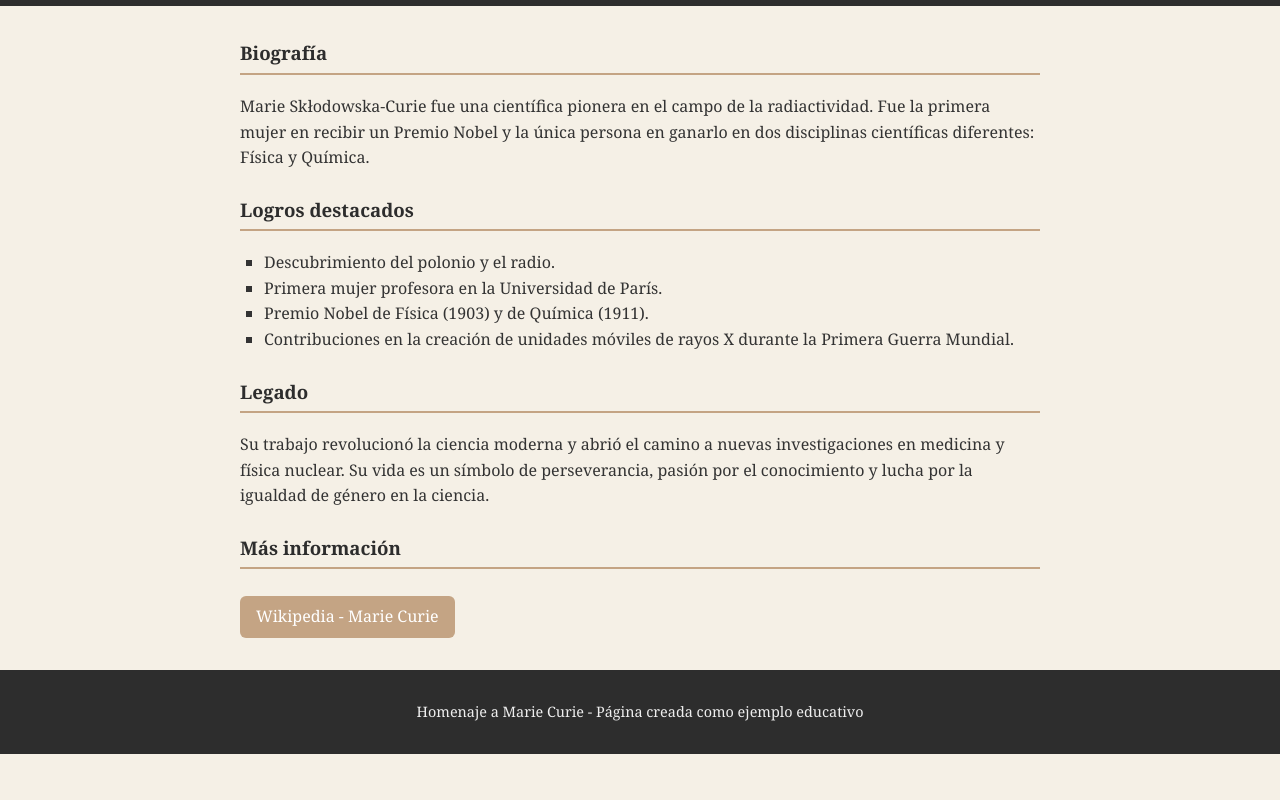
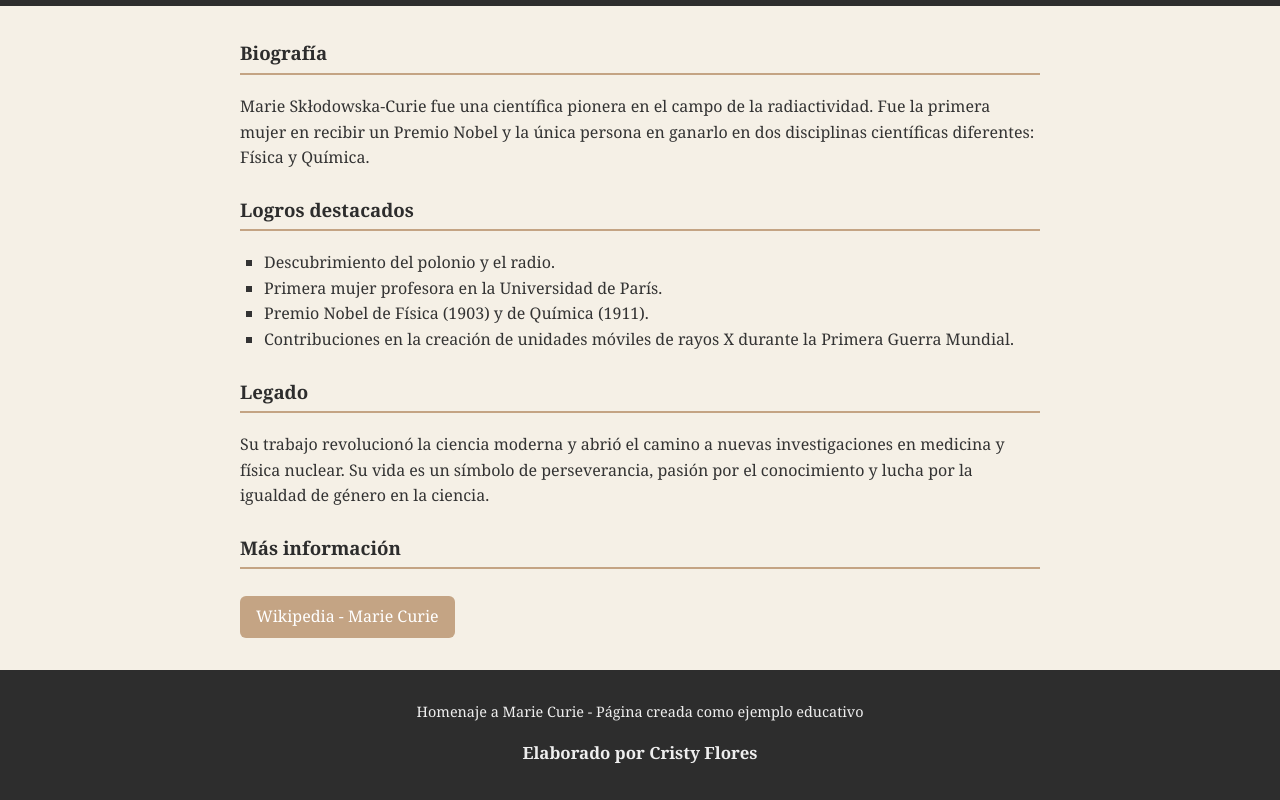
Before and after one commit to crstymfz/main, a plain HTML site: page main/index.html in a window 1280 px wide. Shown: the part 331-1131 px from the top of the page. Before the commit the page ends 1085 px from the top, so only its background shows below. Drawn offline with Linux system fonts and the light colour scheme.

Commit message:
Update index.html
actualización de footer

```diff
--- a/main/index.html
+++ b/main/index.html
@@ -48,6 +48,7 @@
 
   <footer>
     <p>Homenaje a Marie Curie - Página creada como ejemplo educativo</p>
+    <h3>Elaborado por Cristy Flores</h3>
   </footer>
 </body>
 </html>
```
